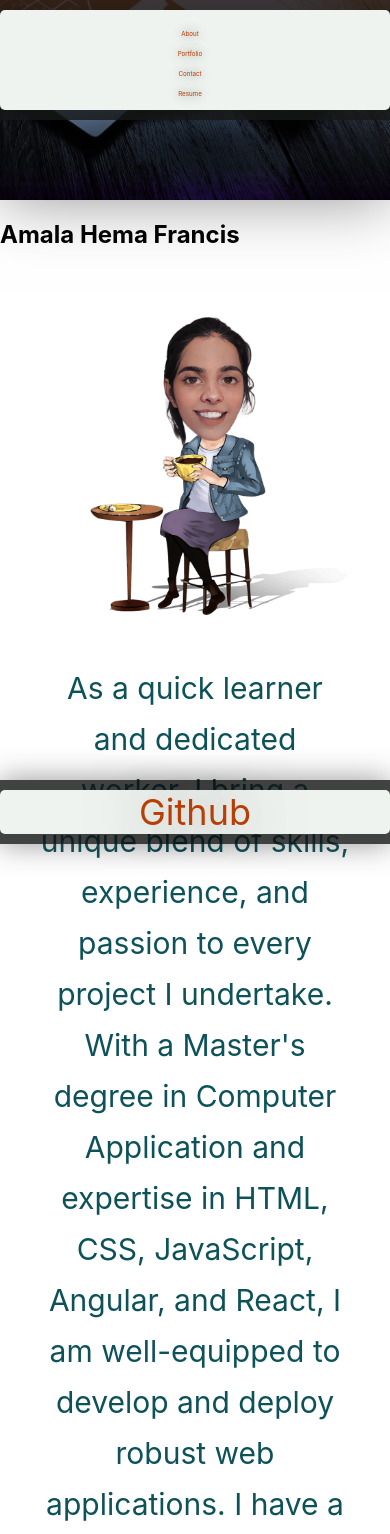
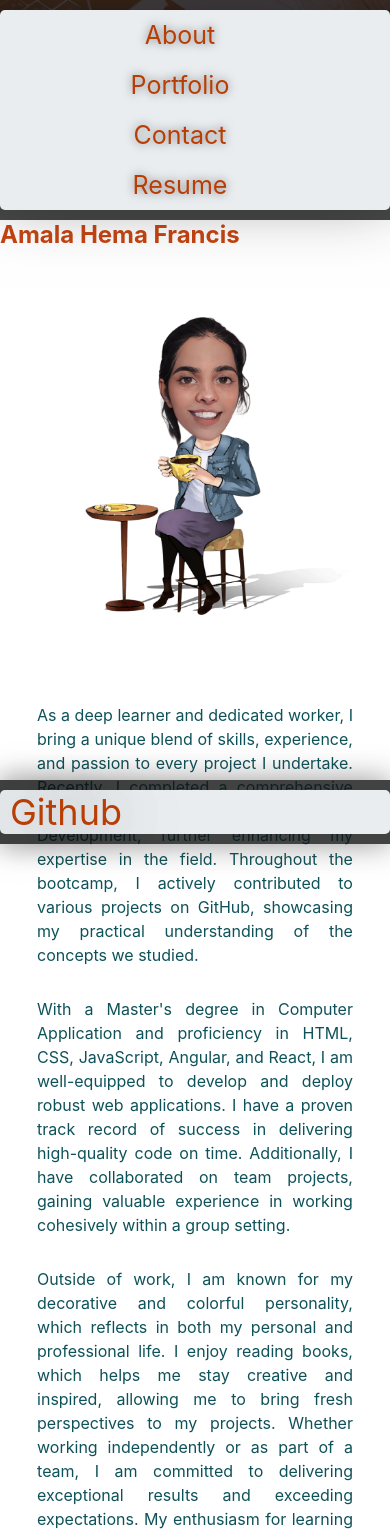
Before and after one commit to amalahema/Portfolio_React, a React (Create React App) app: page / in a window 390 px wide. Shown: the top 1534 px of the page. Built offline with nearby package versions, Linux system fonts and the light colour scheme.

Commit message:
responsive web design added

```diff
--- a/src/Components/About/index.js
+++ b/src/Components/About/index.js
@@ -14,15 +14,10 @@
                     <img src={avatar} style={{ width: "100%" }} alt="profile" />
                 </div>
                 <p className="about-me">
-                As a quick learner and dedicated worker, I bring a unique blend of skills,
-                experience, and passion to every project I undertake. With a Master's degree in
-                Computer Application and expertise in HTML, CSS, JavaScript, Angular, and React,
-                I am well-equipped to develop and deploy robust web applications. I have a proven
-                track record of success in delivering high-quality code on time and within budget.
-                Outside of work, I enjoy reading books and exploring new recipes in the kitchen.
-                I find that these hobbies help me stay creative and inspired, and allow me to bring
-                fresh perspectives to my work. Whether working independently or as part of a team,
-                I am committed to delivering exceptional results and exceeding expectations.
+                <p>As a deep learner and dedicated worker, I bring a unique blend of skills, experience, and passion to every project I undertake. Recently, I completed a comprehensive bootcamp in Full-Stack Web Development, further enhancing my expertise in the field. Throughout the bootcamp, I actively contributed to various projects on GitHub, showcasing my practical understanding of the concepts we studied.</p>
+                <p>With a Master's degree in Computer Application and proficiency in HTML, CSS, JavaScript, Angular, and React, I am well-equipped to develop and deploy robust web applications. I have a proven track record of success in delivering high-quality code on time. Additionally, I have collaborated on team projects, gaining valuable experience in working cohesively within a group setting.</p>
+                <p>Outside of work, I am known for my decorative and colorful personality, which reflects in both my personal and professional life. I enjoy reading books, which helps me stay creative and inspired, allowing me to bring fresh perspectives to my projects. Whether working independently or as part of a team, I am committed to delivering exceptional results and exceeding expectations. My enthusiasm for learning and dedication to excellence drive me to continuously grow and adapt to emerging technologies and industry trends.</p>
+                <p>Throughout my journey, I have maintained a strong focus on timely assignment submissions, ensuring that I practically apply the knowledge gained from the bootcamp to real-world projects effectively.</p>
                 </p>
               </div>
             </div>
--- a/src/Components/Navbar/index.js
+++ b/src/Components/Navbar/index.js
@@ -1,5 +1,5 @@
 import React from 'react';
-import '../../index.css';
+//import '../../index.css';
 
 function Navbar(props) {
   const {currentPage, handlePageChange} = props;
--- a/src/Components/Portfolio/index.js
+++ b/src/Components/Portfolio/index.js
@@ -72,9 +72,10 @@
         <div className="project-summary">
           <h4>Workout Dashboard</h4>
           <p>
+          Check out project demo <a href="https://drive.google.com/file/d/1khdhZMLiejKNgkrHiYcmd2QBcOD-JZNF/view"> here </a>
             This project utilizes a Workout and Nutritional API to fetch data for a fitness-oriented application. The project is built on JavaScript and incorporates HTML and CSS/Bootstrap for designing and structuring the layout of the application. Additionally, two APIs are utilized to retrieve dynamic data, which can be manipulated using JavaScript to further customize the page.
             <br />
-            Check out project demo <a href="https://drive.google.com/file/d/1khdhZMLiejKNgkrHiYcmd2QBcOD-JZNF/view"> here </a>
+
           </p>
         </div>
       </div>
--- a/src/index.css
+++ b/src/index.css
@@ -5,6 +5,7 @@
     sans-serif;
   -webkit-font-smoothing: antialiased;
   -moz-osx-font-smoothing: grayscale;
+  color: #c74410;
 
 }
 
@@ -14,10 +15,11 @@
 }
 .intro p {
   line-height: 1.7;
-  color: #0E5259;
+  color: #c74410;
   width: 80%;
   font-size: 20px;
   margin: 0 auto;
+  margin-bottom: 20px; /* add space between each para*/
 }
 
 .intro-info {
@@ -27,23 +29,15 @@
   align-items: center;
 
 }
-.intro-info p
-{
-  font-size: 30px;
-}
 
 .intro-img {
   flex: 1 12%;
-  margin-right: 20px;
+  margin-right: 20px;/*display image */
 }
 
-.intro-img img {
-  max-width: 100%;
-  height: auto;
-  margin-left: 5px;
-}
+
 header {
-  /*padding: 20px 35px;*/
+  /*header image below the navbar*/
   padding: 100px 95px; /* Increase the top and bottom padding */
   background-color: transparent;
   display: flex;
@@ -54,22 +48,18 @@
   top: 0;
   background-image: url("../src/Assets/header.jpg");
   background-size: cover;
-
   background-position: center;
   background-attachment: fixed;
   background-position: 80%;
   z-index: 9999;
   box-shadow: 0 0 60px rgba(44, 42, 42, 0.5); /* Add the box shadow */
-
-
 }
-
-
 
 
 header a {
   text-decoration: none;
-  color: #b93e05;
+  color: #b93e05;/*navbar text color*/
+  font-size: 30px;
 }
 
 
@@ -96,10 +86,10 @@
   list-style: none;
 
 }
+
 header nav ul li {
   margin-right: 15px; /* Add margin between list items */
 }
-/* button styling */
 
 header nav ul li a {
   padding: 10px 15px;
@@ -112,7 +102,6 @@
   -o-transition: all 1s ease;
   -ms-transition: all 1s ease;
   transition: all 1s ease;
-
 }
 
 header nav ul li a:hover {
@@ -122,10 +111,8 @@
   text-shadow: none;
   /*    transition: .5s ease-in;*/
 }
-.about-me
-{
-  font-size: 36px; /* Set the desired text size */
-}
+
+
 
 
 footer nav ul {
@@ -146,6 +133,7 @@
   font-size: 36px;
   text-shadow: 0 0 60px rgba(0, 0, 0, 0.5);
   transition: color 0.3s ease;
+  text-align: center;
 }
 
 footer nav ul li a:hover {
@@ -154,11 +142,15 @@
 footer {
   background-color:rgba(18, 19, 19, 0.8);  /* Same background color as the header navigation */
   padding: 5px 0;
-  text-align: center;
   position: fixed;
   bottom: 0;
   width: 100%;
   box-shadow: 0 0 30px rgba(44, 42, 42, 0.5);
+}
+
+.about-me
+{
+  font-size: 26px; /* Set the desired text size */
 }
 
 .resume-text {
@@ -173,9 +165,15 @@
   border-radius: 5px;
   font-size: 23px;
 }
+
+.resume-text:hover {
+  background-color: #d96029;
+}
+
 nav {
  display:flex;
 }
+
 ul {
   list-style: none;
   display: flex;
@@ -192,9 +190,7 @@
   text-decoration: none;
   font-size: 16px;
 }
-.resume-text:hover {
-  background-color: #d96029;
-}
+
 .project-info {
   flex: 2 70%;
   display: flex;
@@ -217,8 +213,6 @@
   transition: all 1s ease;
   border: 2px solid #161616; /* Add a border to the image */
 
-
-
 }
 
 
@@ -227,6 +221,7 @@
   /* transition: .5s ease; */
   transform: scale(1.01);
 }
+
 .project-img img:hover {
   /*    transition: .5s ease-in-out;*/
   border: 5px solid #1a1919;
@@ -244,24 +239,23 @@
 
 .project-summary p,h4 {
   color: #db6b02;
-  font-size: 28px;
+  font-size: 20px;
+  line-height: 1.5; /* Adjust line-height as needed */
 }
 
 .contact-info {
   display: flex;
   justify-content: space-between;
   flex-wrap: wrap;
-  font-size:24px;
-  margin-left: 160px;
+  font-size: 24px;
+  margin-left: 550px; /* Adjust the margin to move it away from the left */
 }
 
 .contact-form {
-padding-right: 10px;
+  padding-right: 10px;
+  margin: 0 auto; /* Horizontal centering */
+  margin-left: 100px; /* Adjust the margin to move it away from the center */
 }
-.contact h2 {
-  color: #F2E3D5;
-}
-
 .contact-form input,
 .contact-form textarea {
   border: 1px solid #024e76;
@@ -277,13 +271,25 @@
   background-color: rgba(255, 255, 255, 0.75);
 
 }
+
+/***Responsive Web Degisn*******/
 /*media queriers for different viewport*/
 /* Medium screens (tablets) */
 @media (max-width: 768px) {
+
   .intro-info {
     flex-direction: column;
     align-items: center;
   }
+
+ .intro p{
+  text-align: justify;
+  line-height: 1.7;
+  color: #0E5259;
+  width: 80%;
+  font-size: 18px; /* Updated font size */
+  margin: 20px auto 30px; /* Adjust margin for better spacing */
+ }
 
   .about-me {
     font-size: 18px;
@@ -295,13 +301,41 @@
 
   .contact-info,
   .contact-form {
-    flex-basis: 100%;
-    margin-bottom: 20px;
+    flex-basis: 50%; /* Make each element occupy 50% of the container width */
+    margin-bottom: 10px; /* Adjust margin for better spacing */
   }
-  footer {
-    padding: 15px 0;
+  .project-img img {
+    max-width: 90%; /* Reduce the maximum width for medium screens */
+    margin-top: 20px;
+  }
+  header nav ul {
+    display: flex;
+    justify-content: space-between;
+    align-items: center;
+    list-style: none;
+    padding: 0;
   }
 
+  header nav ul li {
+    margin-right: 35px; /* Add margin between list items */
+  }
+
+
+  header nav ul li a {
+    font-size: 25px;
+    display: inline-block; /* Ensure proper spacing between elements */
+    padding: 10px; /* Adjust padding to control the size of the link */
+    color:  #b93e05; /* Set the default color for the links */
+  }
+
+  header nav ul li a:hover {
+    padding: 3px 10px; /* Adjust padding to control the size of the link on hover */
+    background: #1d1c1c;
+    color: #D5F2EA;
+    border-radius: 5px;
+    text-shadow: none;
+    text-decoration: underline; /* Add underline style on hover */
+  }
 
   .logo {
     font-size: 20px;
@@ -315,7 +349,7 @@
   {
     flex-direction: column;
     padding: 10px;
-    background-color: #eff3ef;
+    background-color: #e9edf0;
     border-radius: 5px;
     padding: 10px 0;
     width: 100%; /* Take full width */
@@ -328,17 +362,8 @@
   }
  nav ul li a
  {
-    font-size:50px;
+    font-size: 55px;
     width: 100%;
-  }
-  .project-info {
-    flex-direction: column; /* Stack the project info in a column */
-    align-items: center; /* Center the project info horizontally */
-  }
-
-  .project-img,
-  .project-summary {
-    flex-basis: 100%; /* Set the width to 100% for both image and summary containers */
   }
 
   h4 {
@@ -348,10 +373,19 @@
   p {
     font-size: 14px; /* Reduce font size for mobile screens */
   }
+  .contact-info {
+    margin-left: 30px;
+  }
 
+  .contact-form {
+    margin-left: 30px;
+  }
 
+  footer {
+    padding: 15px 0;
+  }
+}
 
-}
 /* Small screens (mobile phones) */
 @media (max-width: 480px) {
   .intro-info {
@@ -364,6 +398,13 @@
     margin-bottom: 20px;
   }
 
+  .intro p {
+    width: 90%; /* Set width to 100% to occupy the full width of the screen */
+    font-size: 16px; /* Decrease font size for smaller screens */
+    line-height: 1.5; /* Adjust line-height for better readability */
+    margin: 20px auto 30px; /* Adjust margin for better spacing */
+  }
+
   .about-me {
     font-size: 16px;
     text-align: center;
@@ -374,10 +415,12 @@
 
   .contact-info,
   .contact-form {
-    margin-bottom: 10px;
+    margin-left: 30px;
+    margin-right: 30px;
   }
-
-
+  .contact-info {
+    font-size: 18px;
+  }
 
   footer {
     padding: 10px 0;
@@ -393,18 +436,10 @@
   header {
     flex-direction: column;
   }
-
   .logo {
     font-size: 18px;
     margin-bottom: 10px;
   }
-
-  .navigation {
-    display: flex;
-    flex-direction: column;
-    align-items: center;
-  }
-
   .nav-item {
     margin: 5px;
   }
@@ -412,7 +447,18 @@
     font-size: 14px;
   }
   .project-info {
+    font-size: 16px;
     margin-bottom: 15px; /* Reduce the margin for smaller screens */
+  }
+  .project-img img {
+
+    max-width: 100%; /* Reduce the maximum width for small screens */
+    margin-top: 20px;
+  }
+  .project-summary p,h4 {
+    color: #db6b02;
+    font-size: 16px;
+    line-height: 1.5; /* Adjust line-height as needed */
   }
 
   h4 {
```
Also changed, not shown: src/Components/Contact/index.js (+10 -6 lines).
